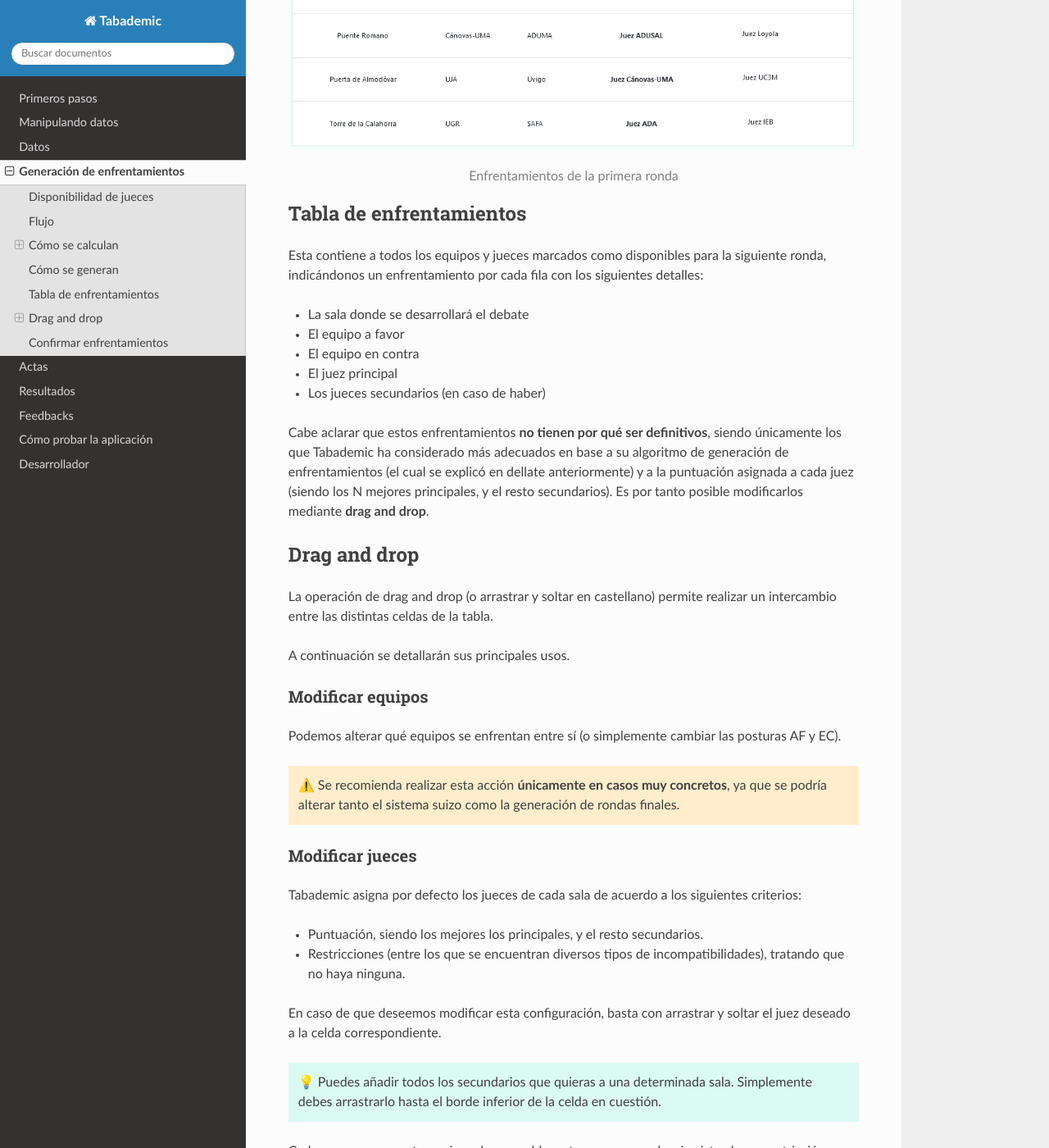
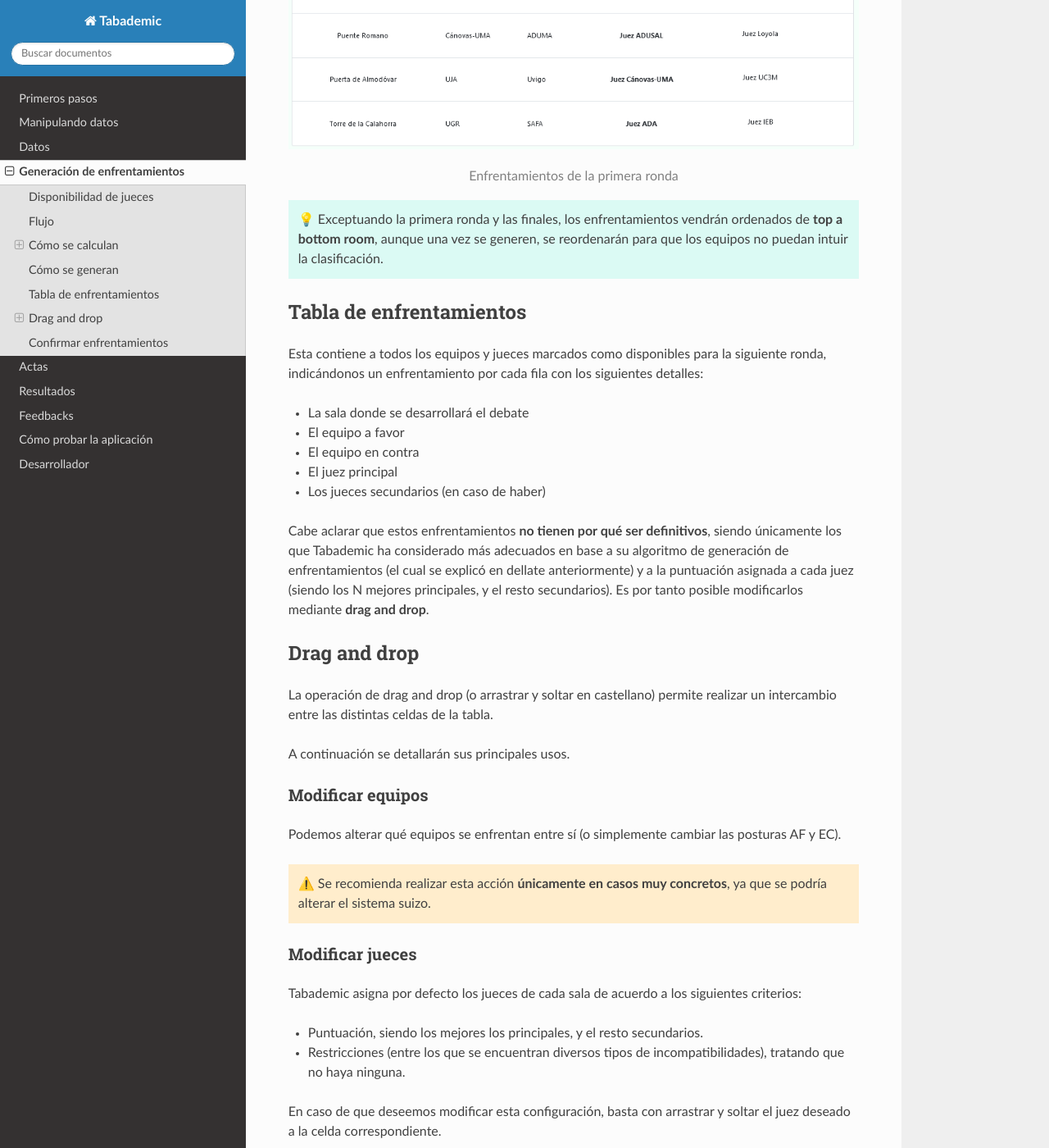
Before and after one commit to Mateo803/Tabademic-docs, a Sphinx documentation site: the page built from docs/source/generacion_enfrentamientos.md, in a window 1280 px wide and 1400 px high, scrolled down 3180 px. Shown: the whole window at 82% size. Built offline with Sphinx 7.4.7 and the Read the Docs theme 2.0.0, drawn with Linux system fonts in a browser that asks for light colours.

Commit message:
Aclaración top bottom room

```diff
--- a/docs/source/generacion_enfrentamientos.md
+++ b/docs/source/generacion_enfrentamientos.md
@@ -103,6 +103,12 @@
 
 <br>
 
+<div class="tip">
+
+💡 Exceptuando la primera ronda y las finales, los enfrentamientos vendrán ordenados de **top a bottom room**, aunque una vez se generen, se reordenarán para que los equipos no puedan intuir la clasificación.
+</div>
+
+
 ## Tabla de enfrentamientos
 
 Esta contiene a todos los equipos y jueces marcados como disponibles para la siguiente ronda, indicándonos un enfrentamiento por cada fila con los siguientes detalles:
@@ -132,12 +138,11 @@
 
 <div class="warning">
 
-⚠️ Se recomienda realizar esta acción <span class="bold">únicamente en casos muy concretos</span>, ya que se podría alterar tanto el sistema suizo como la generación de rondas finales.
+⚠️ Se recomienda realizar esta acción <span class="bold">únicamente en casos muy concretos</span>, ya que se podría alterar el sistema suizo.
 
 </div>
 
 ### Modificar jueces
-
 
 Tabademic asigna por defecto los jueces de cada sala de acuerdo a los siguientes criterios:
 
```
